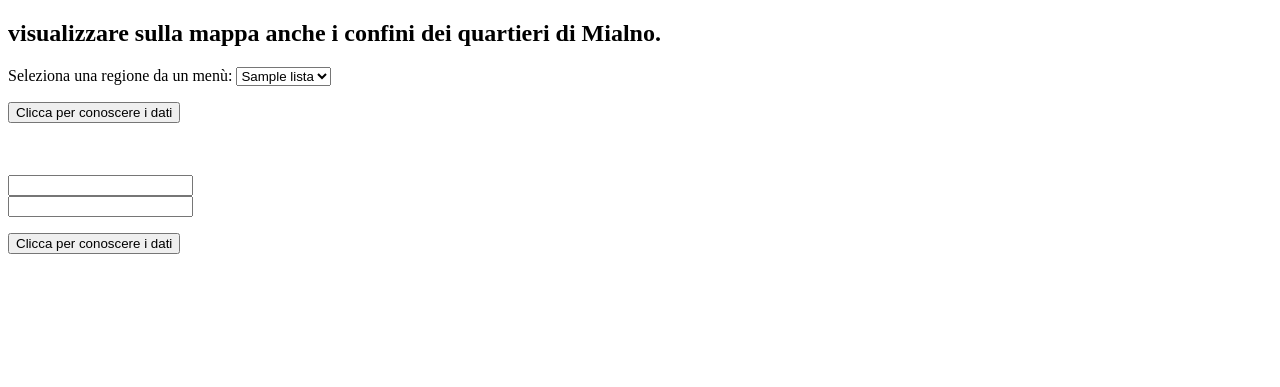
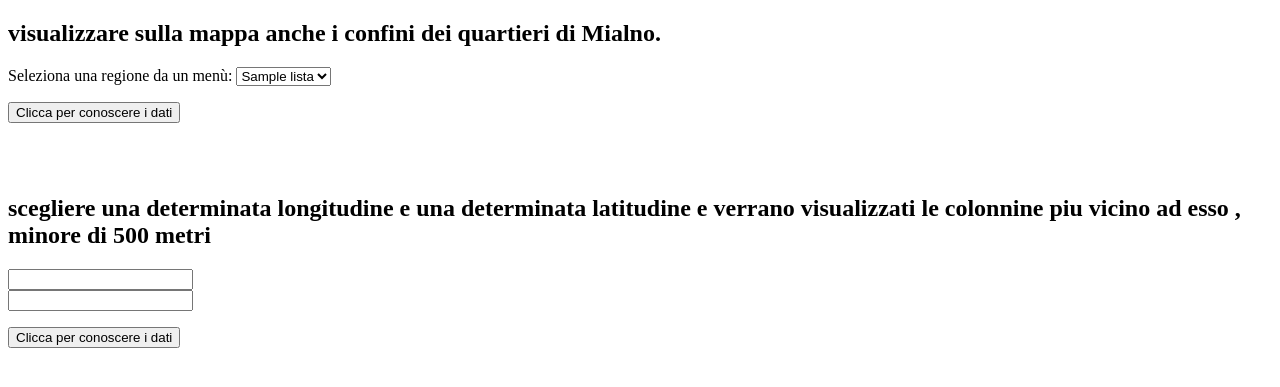
Before and after one commit to BernasconiLorenzo06/verifica_sommativa_Geopandas_Bernasconi_Lorenzo, a Flask app: template templates/home.html in a window 1280 px wide. Shown: the top 387 px of the page. Run offline with Flask 3, Linux system fonts and the light colour scheme; the template is opened without the code that fills it: most values are stand-ins (such as "Sample title", 1, 10 or a date in 2020); parts of the project's set-up code (start-up, migrations or seed data) failed here and were passed over.

Commit message:
2 commit

```diff
--- a/app.py
+++ b/app.py
@@ -11,22 +11,20 @@ from shapely.geometry import Point
 quartieri = geopandas.read_file("Quartieri/NIL_WM.dbf")
 quartieri3857 = quartieri.to_crs(epsg=3857)
 
-
+df = pd.read_csv("https://raw.githubusercontent.com/BernasconiLorenzo06/colonnine/main/ricarica_colonnine%20(1).csv",sep = ";")
+gdf_colonnine = geopandas.GeoDataFrame(df, geometry=geopandas.points_from_xy(df.LONG_X_4326, df.LAT_Y_4326), crs="EPSG:4326")
+gdf_colonnine3857 = gdf_colonnine.to_crs(epsg=3857)
 
 @app.route('/')
 def home():
-    df = pd.read_csv("/content/drive/MyDrive/Colab Notebooks/ricarica_colonnine.csv", sep = ";")
-    gdf_colonnine = geopandas.GeoDataFrame(df, geometry=geopandas.points_from_xy(df.LONG_X_4326, df.LAT_Y_4326), crs="EPSG:4326")
-    gdf_colonnine3857 = gdf_colonnine.to_crs(epsg=3857)
+
     quartier = list(quartieri3857["NIL"])
     quartier.sort()
     return render_template("home.html",lista = quartier)
 
 @app.route('/esercizio1', methods = ["GET"])
 def esercizio():
-    df = pd.read_csv("/content/drive/MyDrive/Colab Notebooks/ricarica_colonnine.csv", sep = ";")
-    gdf_colonnine = geopandas.GeoDataFrame(df, geometry=geopandas.points_from_xy(df.LONG_X_4326, df.LAT_Y_4326), crs="EPSG:4326")
-    gdf_colonnine3857 = gdf_colonnine.to_crs(epsg=3857)
+
 
     quartiereInput = request.args.get("quartiereInput")
     quart = quartieri3857[quartieri3857["NIL"]== quartiereInput]
@@ -43,9 +41,7 @@ def esercizio():
 
 @app.route('/esercizio2', methods = ["GET"])
 def esercizio2():
-    df = pd.read_csv("/content/drive/MyDrive/Colab Notebooks/ricarica_colonnine.csv", sep = ";")
-    gdf_colonnine = geopandas.GeoDataFrame(df, geometry=geopandas.points_from_xy(df.LONG_X_4326, df.LAT_Y_4326), crs="EPSG:4326")
-    gdf_colonnine3857 = gdf_colonnine.to_crs(epsg=3857)
+
 
     latitudine = float(request.args.get("latitudine"))
     longitudine = float(request.args.get("longitudine"))
--- a/templates/home.html
+++ b/templates/home.html
@@ -18,7 +18,7 @@
 
         <p><input type = "submit" value = "Clicca per conoscere i dati" /></p>
     </form> <br> <br>
-
+    <h2>scegliere una determinata longitudine e una determinata latitudine e verrano visualizzati le colonnine piu vicino ad esso , minore di 500 metri</h2>
     <form action="/esercizio2" method = "GET">
         <input type="text" name = "latitudine" ></input> <br>
         <input type="text" name = "longitudine" ></input> <br>
```
Also changed, not shown: static/images/es2.png (added).
